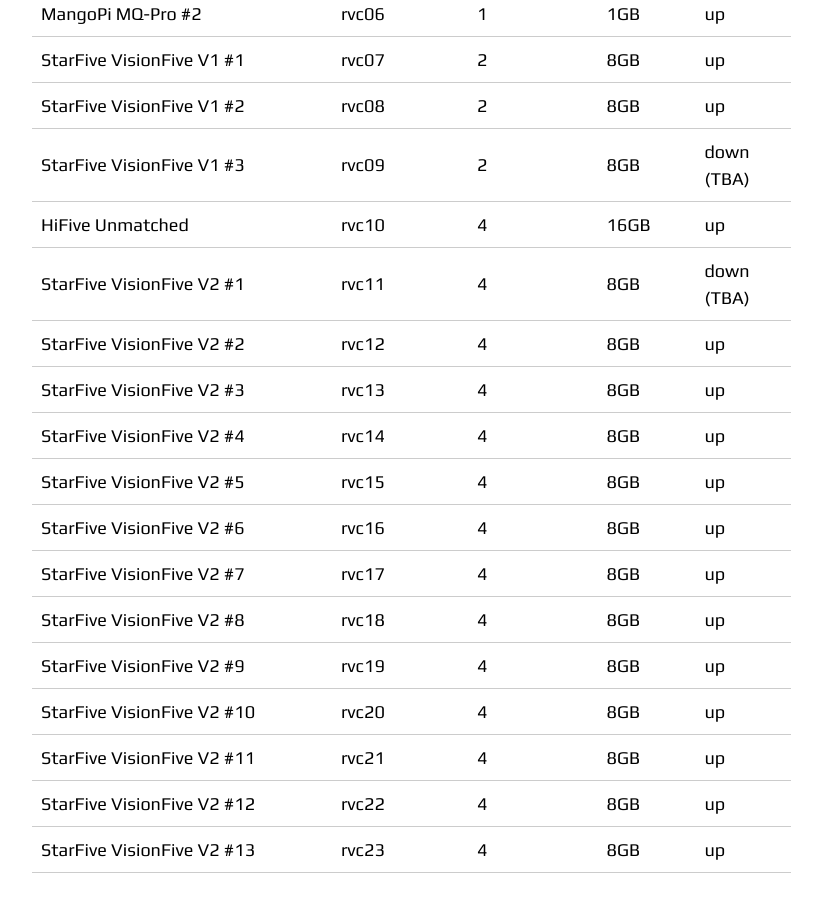
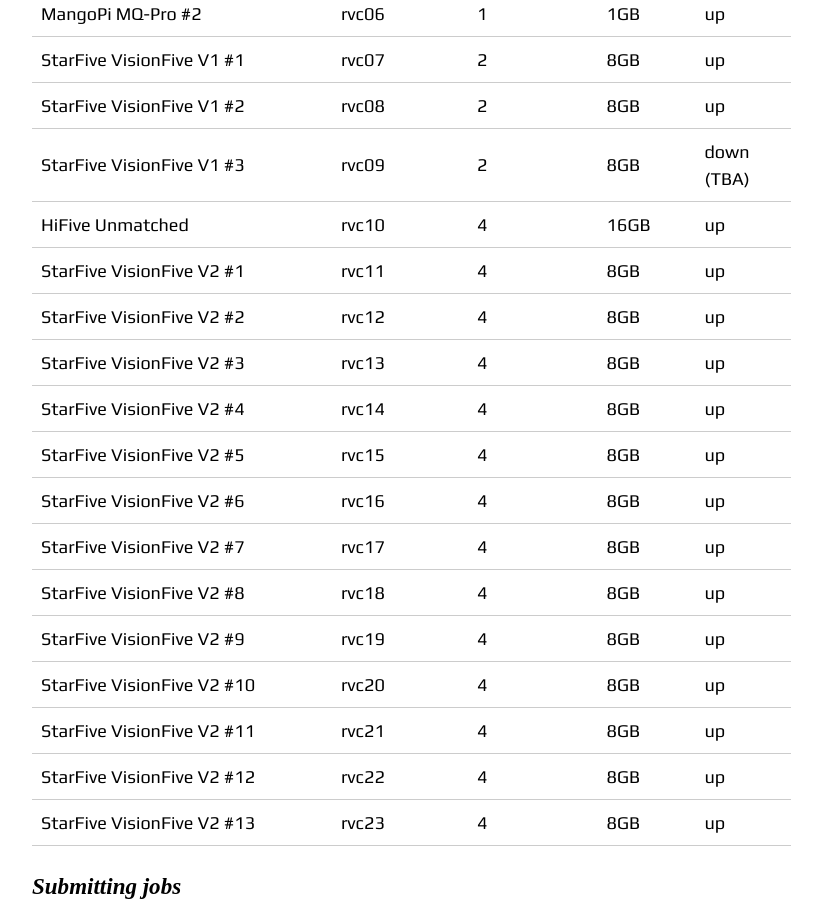
Before and after one commit to RISCVtestbed/riscvtestbed.github.io, a Jekyll site: the page built from _documentation/running_riscv.md, in a window 1280 px wide and 900 px high, scrolled down 1007 px. Shown: the whole window, without its empty margins (343-1165 px from the left). Built offline with Jekyll 4.4.1, drawn with Linux system fonts in a browser that asks for light colours; nearby versions of some CDN libraries.

Commit message:
Update running_riscv.md

```diff
--- a/_documentation/running_riscv.md
+++ b/_documentation/running_riscv.md
@@ -24,8 +24,8 @@
 | StarFive VisionFive V1 #1 | rvc07 | 2 | 8GB | up |
 | StarFive VisionFive V1 #2 | rvc08 | 2 | 8GB | up |
 | StarFive VisionFive V1 #3 | rvc09 | 2 | 8GB | down <br />(TBA) |
-| HiFive Unmatched  | rvc10 | 4 | 16GB | up[](url) |
-| StarFive VisionFive V2 #1 | rvc11 | 4 | 8GB | down <br />(TBA) |
+| HiFive Unmatched  | rvc10 | 4 | 16GB | up |
+| StarFive VisionFive V2 #1 | rvc11 | 4 | 8GB | up |
 | StarFive VisionFive V2 #2 | rvc12 | 4 | 8GB | up |
 | StarFive VisionFive V2 #3 | rvc13 | 4 | 8GB | up |
 | StarFive VisionFive V2 #4 | rvc14| 4 | 8GB | up |
```
